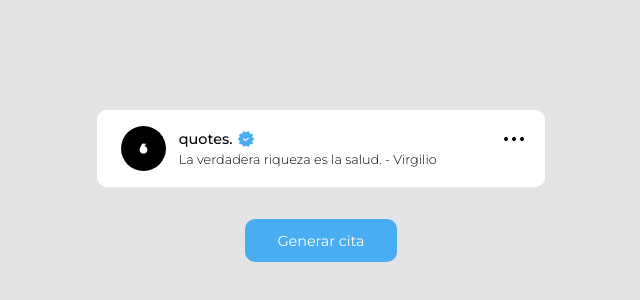
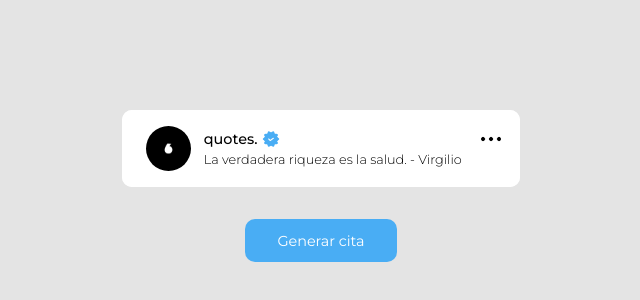
Before and after one commit to Ferney05/quotes, a plain HTML site: page index.html in a window 1280 px wide. Shown: the part 174-474 px from the top of the page, without its empty margins (315-955 px from the left). Drawn offline with Linux system fonts and the light colour scheme; a web font is replaced by a local one.

Commit message:
Guardando cambios

```diff
--- a/styles.css
+++ b/styles.css
@@ -143,3 +143,23 @@ body {
     color: var(--blue-claro);
     transition: 1s;
 }
+
+
+
+@media (min-width: 500px) {
+    .citas-all {
+        width: 350px;
+    }
+
+    .cita {
+        width: 80%;
+    }
+
+    .mas-img {
+        margin: 0 3rem 0 0;
+    }
+
+    .options {
+        margin: 1.4rem 0 0 15rem;
+    }
+}
```
